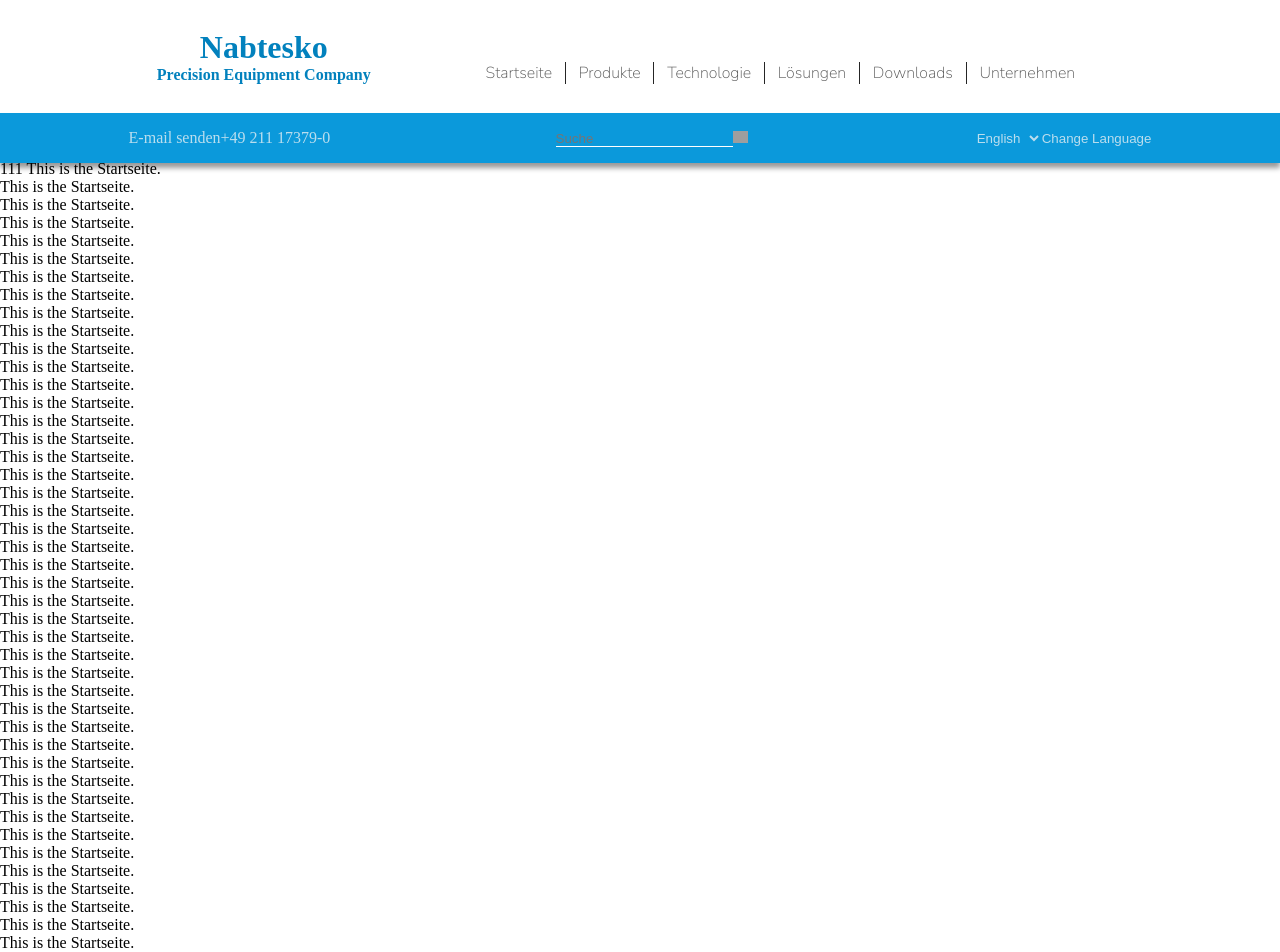
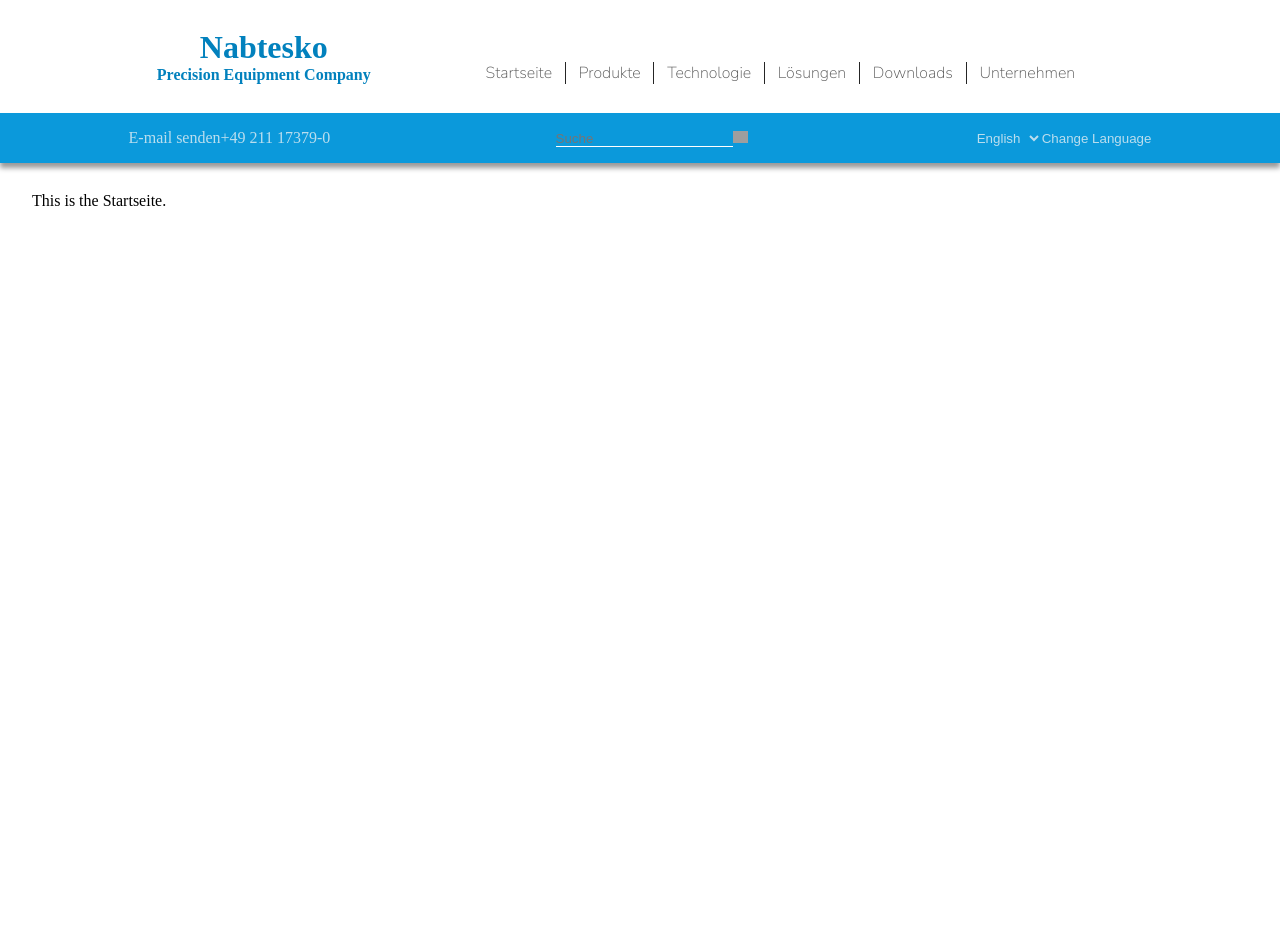
Before and after one commit to edwardtanguay/et321-robotics-site, a React (Vite) app: page /startseite in a window 1280 px wide. Shown: the top 952 px of the page. After the commit the page ends 800 px from the top, so only its background shows below. Built offline with nearby package versions, Linux system fonts and the light colour scheme; grey boxes are pictures that could not be loaded.

Commit message:
pages display well

```diff
--- a/src/App.scss
+++ b/src/App.scss
@@ -141,5 +141,5 @@ left: 50%;
 transform: translate(-50%, -50%); */
 
 main {
-	padding-top: 10rem;
+	padding: 12rem 2rem 2rem 2rem;
 }
--- a/src/pages/PageStartseite.tsx
+++ b/src/pages/PageStartseite.tsx
@@ -1,50 +1,6 @@
 export const PageStartseite = () => {
 	return (
 		<>
-			<p>111 This is the Startseite.</p>
-			<p>This is the Startseite.</p>
-			<p>This is the Startseite.</p>
-			<p>This is the Startseite.</p>
-			<p>This is the Startseite.</p>
-			<p>This is the Startseite.</p>
-			<p>This is the Startseite.</p>
-			<p>This is the Startseite.</p>
-			<p>This is the Startseite.</p>
-			<p>This is the Startseite.</p>
-			<p>This is the Startseite.</p>
-			<p>This is the Startseite.</p>
-			<p>This is the Startseite.</p>
-			<p>This is the Startseite.</p>
-			<p>This is the Startseite.</p>
-			<p>This is the Startseite.</p>
-			<p>This is the Startseite.</p>
-			<p>This is the Startseite.</p>
-			<p>This is the Startseite.</p>
-			<p>This is the Startseite.</p>
-			<p>This is the Startseite.</p>
-			<p>This is the Startseite.</p>
-			<p>This is the Startseite.</p>
-			<p>This is the Startseite.</p>
-			<p>This is the Startseite.</p>
-			<p>This is the Startseite.</p>
-			<p>This is the Startseite.</p>
-			<p>This is the Startseite.</p>
-			<p>This is the Startseite.</p>
-			<p>This is the Startseite.</p>
-			<p>This is the Startseite.</p>
-			<p>This is the Startseite.</p>
-			<p>This is the Startseite.</p>
-			<p>This is the Startseite.</p>
-			<p>This is the Startseite.</p>
-			<p>This is the Startseite.</p>
-			<p>This is the Startseite.</p>
-			<p>This is the Startseite.</p>
-			<p>This is the Startseite.</p>
-			<p>This is the Startseite.</p>
-			<p>This is the Startseite.</p>
-			<p>This is the Startseite.</p>
-			<p>This is the Startseite.</p>
-			<p>This is the Startseite.</p>
 			<p>This is the Startseite.</p>
 		</>
 	);
```
